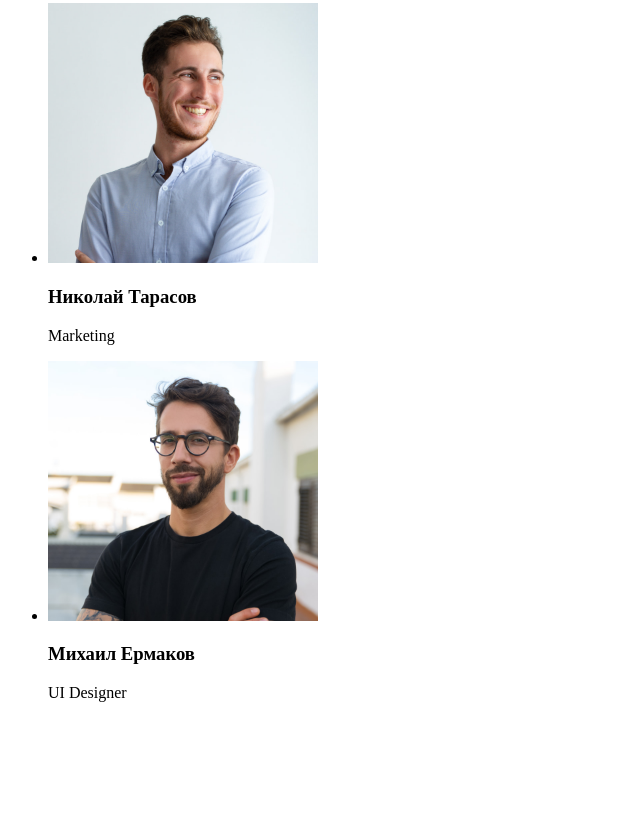
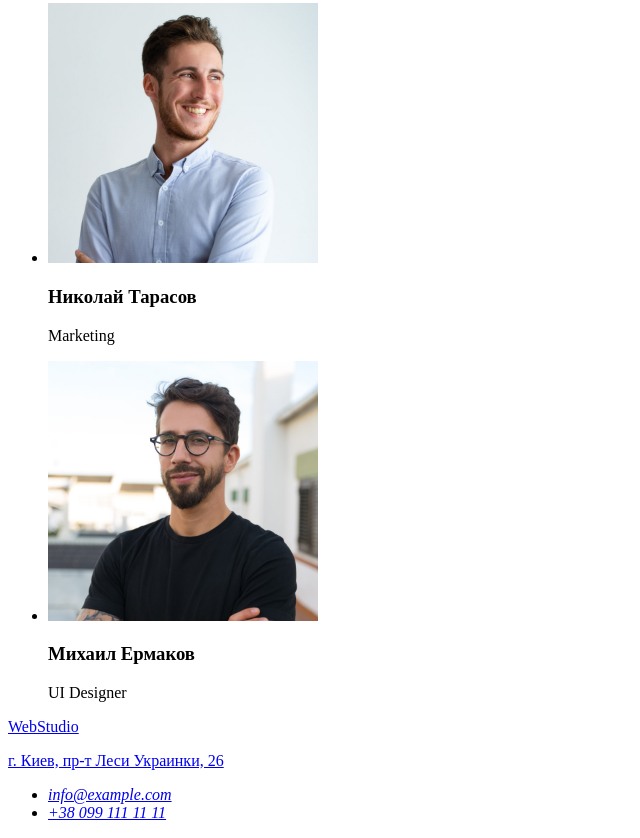
Before and after one commit to GKalenchenko/goit-markup-hw-01, a plain HTML site: page index.html in a window 1280 px wide. Shown: the part 1499-2337 px from the top of the page, without its empty margins (0-640 px from the left). Before the commit the page ends 2217 px from the top, so only its background shows below. Drawn offline with Linux system fonts and the light colour scheme.

Commit message:
Добавляет разметку в footer

```diff
--- a/index.html
+++ b/index.html
@@ -125,6 +125,19 @@
         </ul>
       </section>
     </main>
-    <footer></footer>
+    <!-- Подвал -->
+    <footer>
+      <section>
+      <a href="./index.html"><p>WebStudio</p></a>
+          <a href="https://goo.gl/maps/yj2S7ksCqKv9v5Dx8" target="_blank" rel:"noopener noreferrer"
+            ><p>г. Киев, пр-т Леси Украинки, 26</p></a>
+        <address>
+          <ul>
+      <li><a href="mailto:info@example.com">info@example.com</a></li>
+      <li><a href="tel:+380991111111">+38 099 111 11 11</a></li>
+      </ul>
+        </address>
+      </section>
+    </footer>
   </body>
 </html>
```
